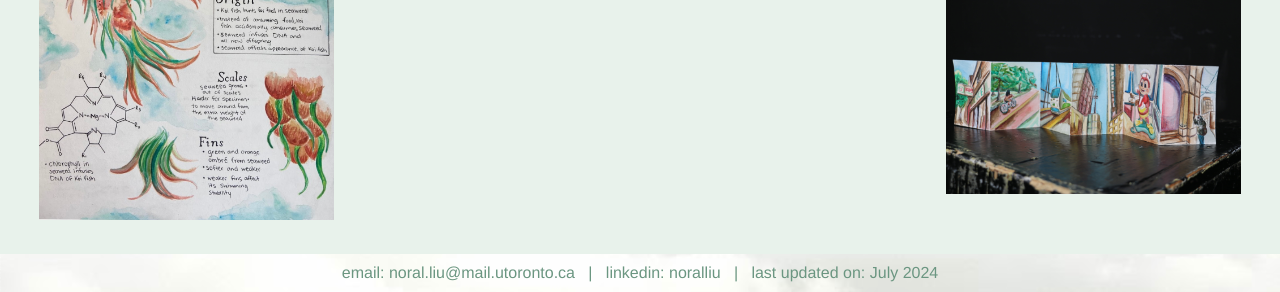
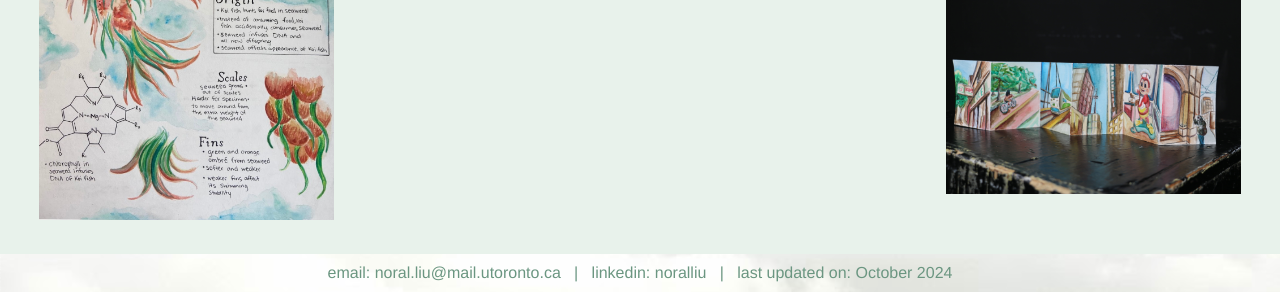
Before and after one commit to noraliu13/noraliu13.github.io, a plain HTML site: page visualarts.html in a window 1280 px wide. Shown: the part 1075-1367 px from the top of the page. Drawn offline with Linux system fonts and the light colour scheme.

Commit message:
Update visualarts.html

```diff
--- a/visualarts.html
+++ b/visualarts.html
@@ -81,7 +81,7 @@
         <a href="https://www.linkedin.com/in/noralliu/" class="footer">linkedin: noralliu </a>
         &nbsp; |
         &nbsp;
-        last updated on: July 2024
+        last updated on: October 2024
 
     </footer>
 </body>
```
